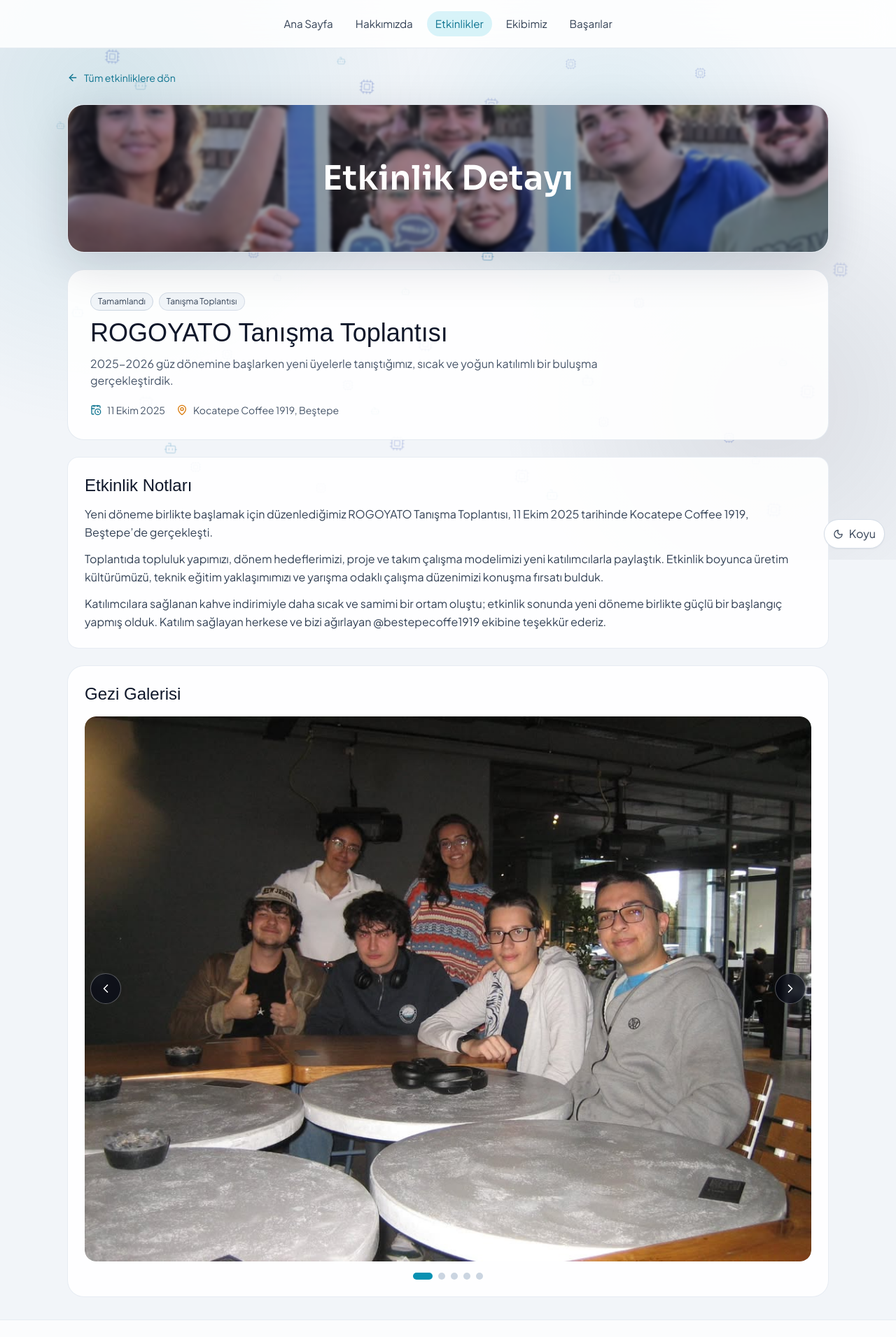
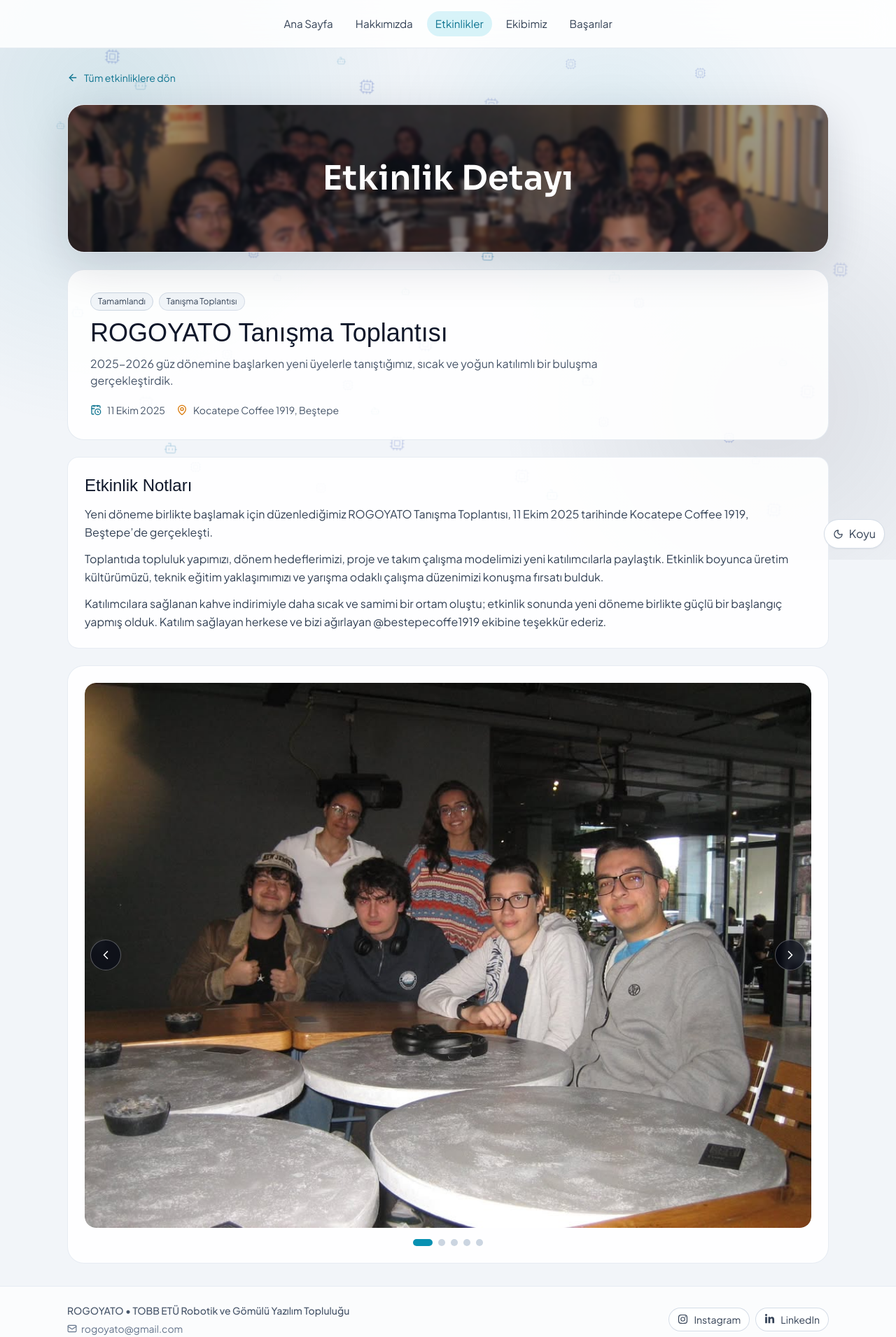
Before and after one commit to ROGOYATO/rogoyato-website, a React (Vite) app: page /#/etkinlikler/rogoyato-tanisma-toplantisi-2025 in a window 1280 px wide. Shown: the top 1911 px of the page at 70% size. Built offline with nearby package versions, Linux system fonts and the light colour scheme.

Commit message:
fix(event-detail): update hero image to match event and remove gallery title

```diff
--- a/src/pages/EventDetailPage.jsx
+++ b/src/pages/EventDetailPage.jsx
@@ -41,9 +41,7 @@ function EventGalleryCarousel({ images, title }) {
 
   return (
     <section className="rounded-3xl border border-slate-200/80 bg-white/90 p-5 dark:border-white/10 dark:bg-zinc-900/70 sm:p-6">
-      <h2 className="font-heading text-2xl text-slate-900 dark:text-white">Gezi Galerisi</h2>
-
-      <div className="relative mt-4">
+      <div className="relative">
         <button
           type="button"
           onClick={() => emblaApi?.scrollPrev()}
@@ -148,7 +146,7 @@ export default function EventDetailPage() {
         Tüm etkinliklere dön
       </Link>
 
-      <PageTitleHero title="Etkinlik Detayı" />
+      <PageTitleHero title="Etkinlik Detayı" imageSrc={event.coverImage ? `${publicBase}${event.coverImage}` : undefined} />
 
       <section className="rounded-3xl border border-slate-200/90 bg-white/90 p-6 dark:border-white/10 dark:bg-zinc-900/75 sm:p-8">
         <div className="flex flex-wrap items-center gap-2">
```
